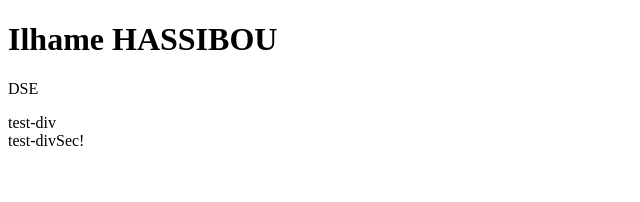
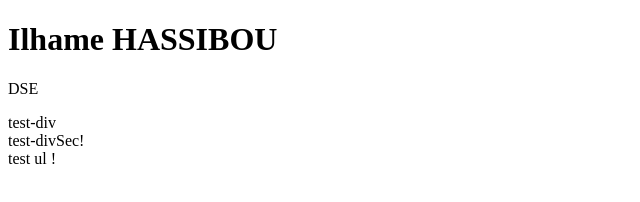
Before and after one commit to IlhameHSB/TP2, a plain HTML site: page index.html in a window 1280 px wide. Shown: the full height of the page, 0-640 px from the left. Drawn offline with Linux system fonts and the light colour scheme.

Commit message:
test ul !

```diff
--- a/index.html
+++ b/index.html
@@ -12,3 +12,5 @@
 <div> test-div</div>
 
 <div> test-divSec!</div>
+
+<div> test ul !</div>
```
